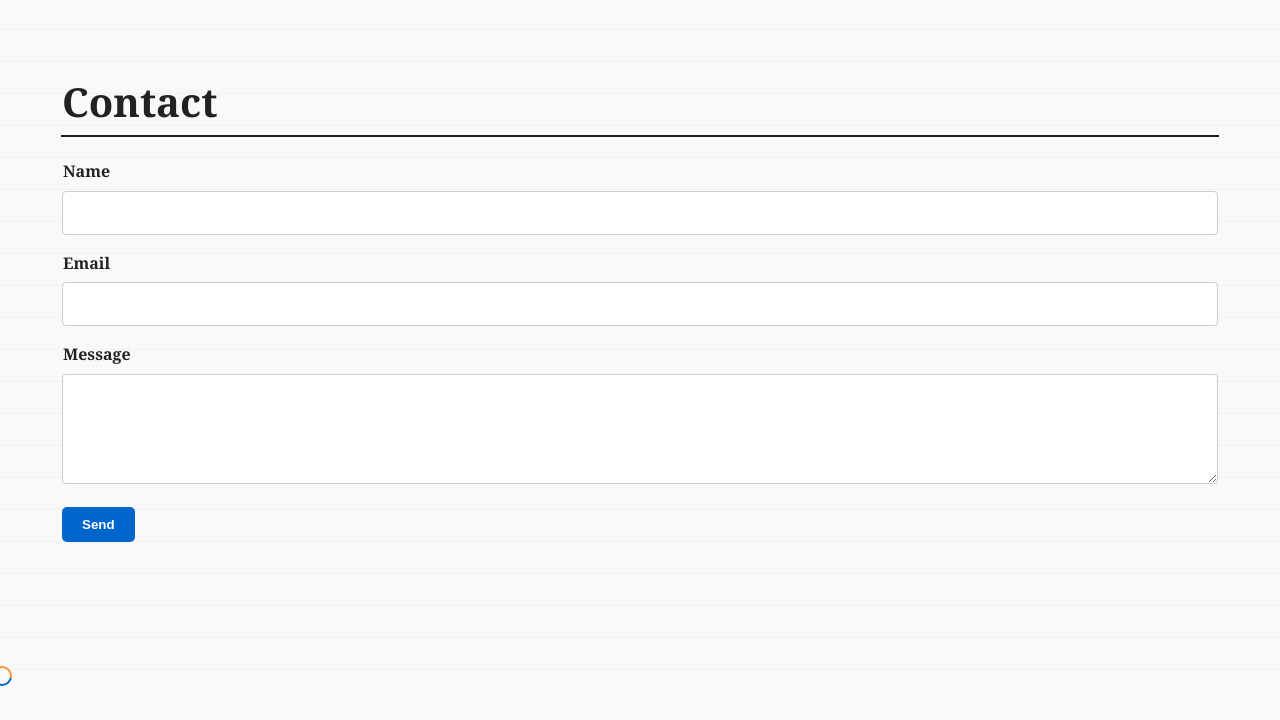
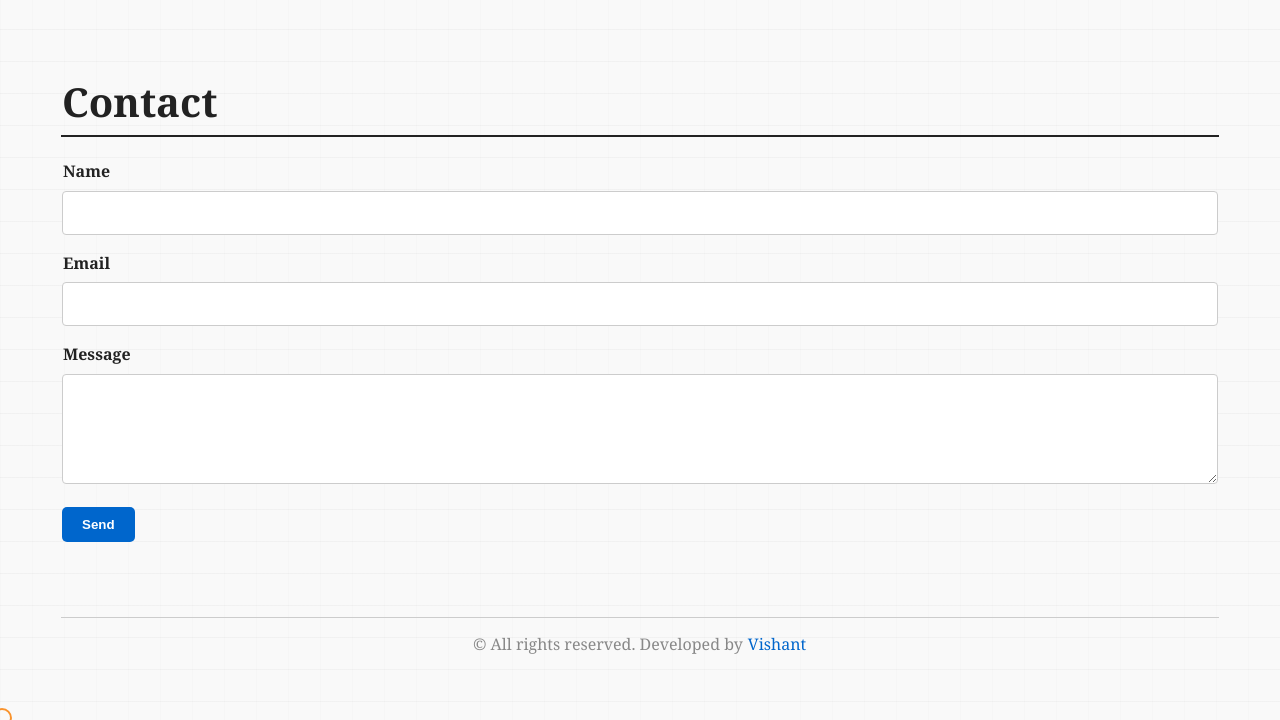
Before and after one commit to vishantrathi/QuberaSystems, a plain HTML site: page index.html in a window 1280 px wide. Shown: the part 1667-2387 px from the top of the page. Before the commit the page ends 2345 px from the top, so only its background shows below. Drawn offline with nearby package versions, Linux system fonts and the light colour scheme.

Commit message:
Add footer with copyright notice and developer link

```diff
--- a/index.html
+++ b/index.html
@@ -512,6 +512,14 @@
       </form>
       <p id="formMessage" style="margin-top:10px;"></p>
     </section>
+    <footer style="text-align:center; margin-top:40px; font-size:1rem; color:#888;">
+      <hr style="margin-bottom:12px; border: none; border-top: 1px solid #ccc;">
+      <span>© All rights reserved. Developed by
+        <a href="https://www.vishantrathi.me" target="_blank" rel="noopener noreferrer" style="color:#0066cc;">
+          Vishant
+        </a>
+      </span>
+    </footer>
   </main>
 
   <!-- Custom Cursor -->
```
